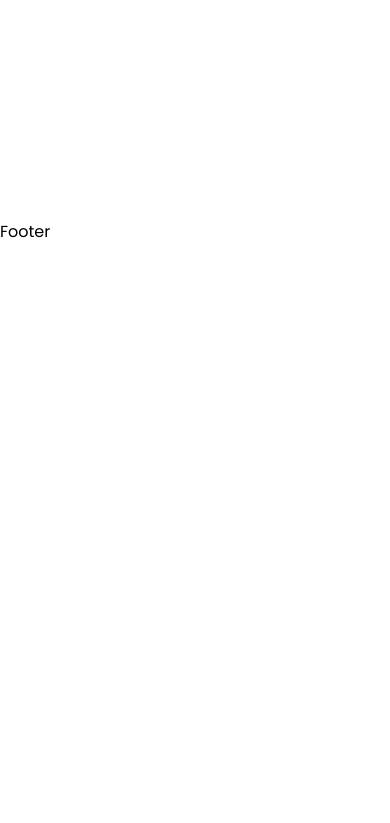
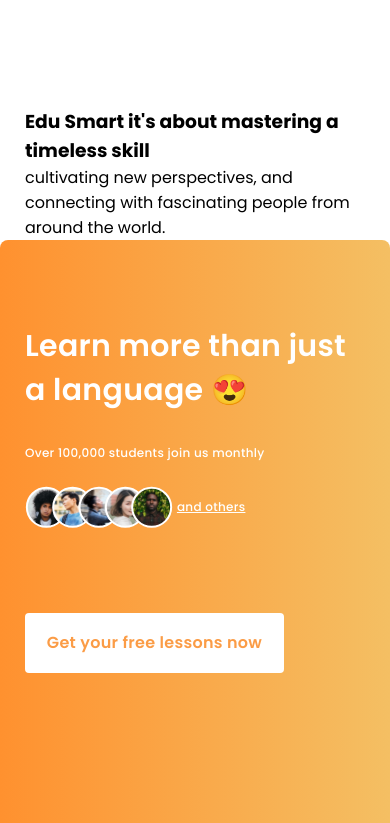
Before and after one commit to Zackhir/tutorify-project, a React (Vite) app: page / in a window 390 px wide. Shown: the part 4501-5324 px from the top of the page. Before the commit the page ends 4745 px from the top, so only its background shows below. Built offline with nearby package versions, Linux system fonts and the light colour scheme.

Commit message:
+home section7

```diff
--- a/src/Components/Home.css
+++ b/src/Components/Home.css
@@ -194,6 +194,7 @@
     line-height: 160%;
     color: #6C6C6C;
     z-index: 1000;
+
 }
 .container4 ul{
     background-color: #e3f2ef;
@@ -288,6 +289,63 @@
     width: 36vw ;
     height: 44vh;
 }
+/*section6*/
+
+/*section7*/
+.section7{
+    border-radius: 8px;
+    background-image: linear-gradient(to right,#ff912f,#f4bf63);
+    display: flex;
+    justify-content: space-around;
+    height: 40vh;
+}
+.container7{
+    margin-top: 12vh;
+    width: 27.5vw;
+}
+.container7 h3{
+    font-size: 36px;
+    font-weight: 600;
+    line-height: 44px;
+    letter-spacing: 0.3px;
+    color: #FFFFFF;
+}
+.container7 p{
+    color: #ffffff;
+    font-size: 14px;
+    font-weight:500;
+    line-height:32px;
+    letter-spacing: 0.3px;
+}
+.container7 > p{
+    margin-top: 3vh;
+}
+.container7 div{
+    margin-top: 1vh;
+    display: flex;
+    align-items: center;
+}
+.container7 div p{
+    margin-left: 1vw;
+    color: #ffffff;
+    text-decoration: underline;
+    line-height: 32px;
+}
+.section7 a{
+    margin-top: 15vh;
+    text-decoration: none;
+    font-size: 16px;
+    font-weight: 600;
+    letter-spacing: 0.3px;
+    color: #FB9C46;
+    background-color: #FFFFFF;
+    height: 60px;
+    width:259px;
+    border-radius: 4px;
+    display: flex;
+    justify-content: center;
+    align-items: center;
+}
 
 /*tablet styles*/
 @media (min-width:769px) and (max-width:1024px){
@@ -316,6 +374,14 @@
     }
     .tutorBtn{
         width: 100%;
+    }
+    .section7{
+        padding-bottom: 2vh;
+        min-height: 50vh;
+        box-sizing: border-box;
+    }
+    .container7{
+        width: 37vw;
     }
 }
 
@@ -500,4 +566,29 @@
         width: 100%;
         height: 60vh;
     }
+    /*section7*/
+    .section7{
+        flex-direction: column;
+        justify-content: start;
+        width: 100vw;
+        height: 75vh;
+        margin-left: calc(-50vw + 50%);
+        box-sizing: border-box;
+    }
+    .container7{
+        width: 84vw;
+        margin:10vh 25px 0 25px;
+    }
+    .container7 h3{
+        font-size: 30px;
+    }
+    .container7 p{
+        font-size: 12px;
+    }
+    .container7 div{
+        margin-top: 2vh;
+    }
+    .section7 a{
+        margin: 10vh 0 0 25px;
+    }
 }
--- a/src/Components/Home.jsx
+++ b/src/Components/Home.jsx
@@ -17,6 +17,7 @@ import icon4 from '../assets/icon4.svg'
 import ellipse1 from '../assets/ellipse1.svg'
 import ellipse2 from '../assets/ellipse2.svg'
 import ellipse3 from '../assets/ellipse3.svg'
+import icon6 from '../assets/icon6.svg'
 
 
 
@@ -142,14 +143,28 @@ function Home() {
               <img src={icon4} className='icon4' alt="icon4" />
             </div>
       </section>
-      <section>
+      <section className='section6'>
+            <div className="container6">
+              <h3>Edu Smart it's about mastering a timeless skill</h3>
+              <p>cultivating new perspectives, and connecting with fascinating people from around the world.</p>
+            </div>
+            <div className="container6-right">
 
+            </div>
       </section>
       <section>
 
       </section>
-      <section>
-
+      <section className='section7' >
+          <div className="container7">
+              <h3>Learn more than just a language <span>&#128525;</span></h3>
+              <p>Over 100,000 students join us monthly</p>
+              <div>
+                <img src={icon6} alt="icon6" />
+                <p>and others</p>
+              </div>
+          </div>
+          <Link>Get your free lessons now</Link>
       </section>
     </div>
   )
```
Also changed, not shown: src/assets/icon6.svg (added).
